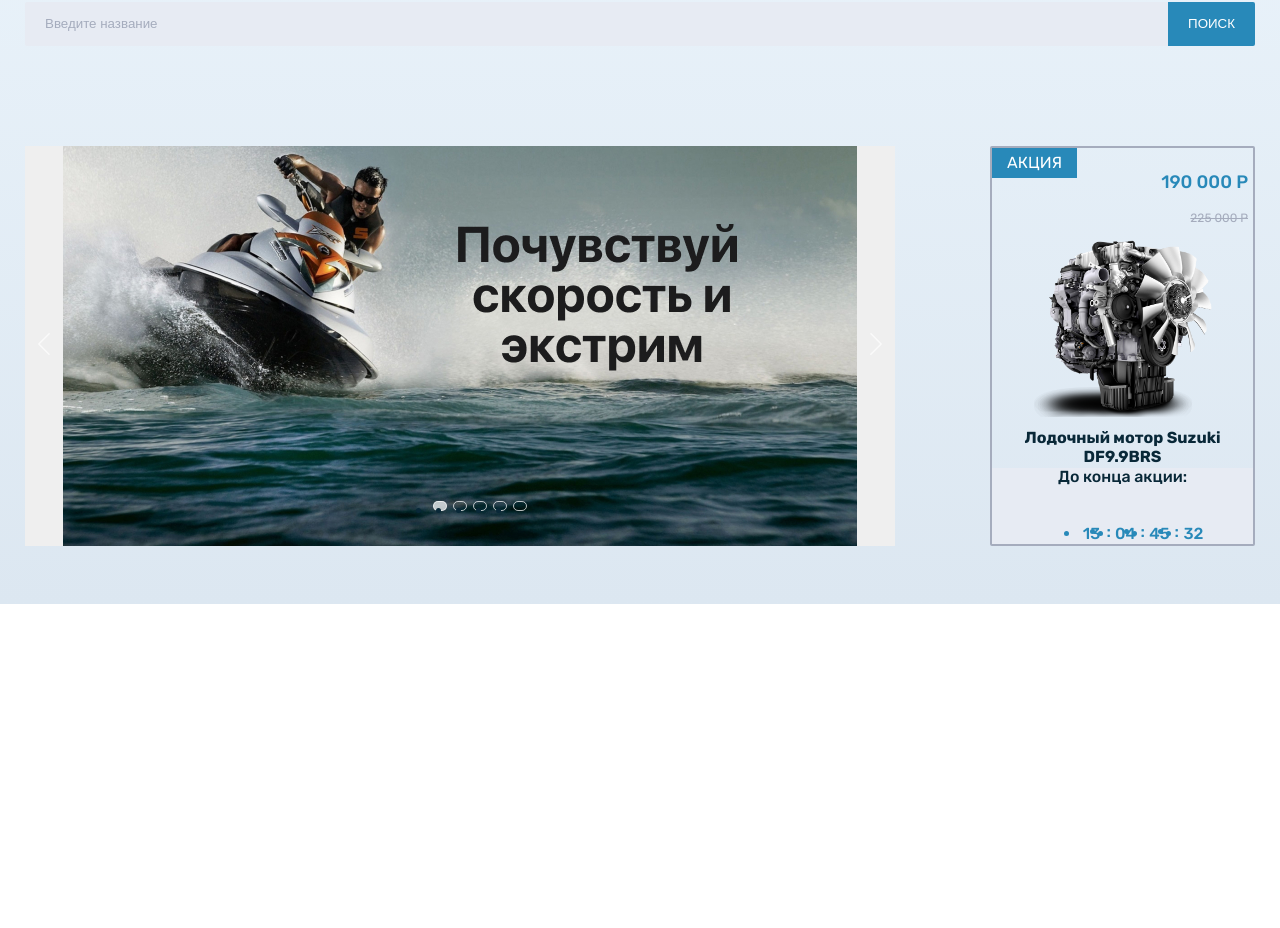
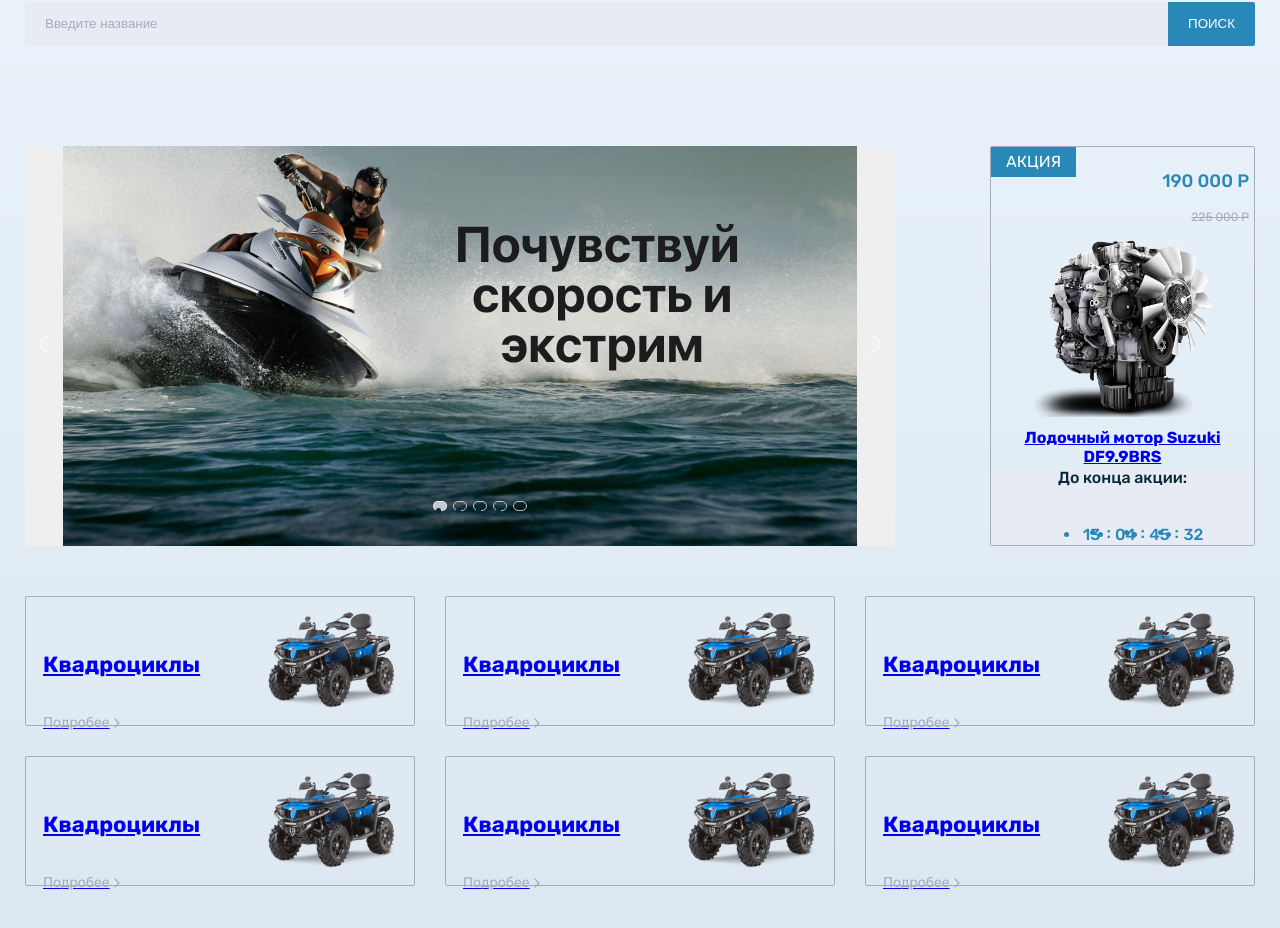
Before and after one commit to St1llSane/DriveShop, a React (Vite) app: page / in a window 1280 px wide. Shown: the part 344-1272 px from the top of the page. Before the commit the page ends 948 px from the top, so only its background shows below. Built offline with nearby package versions, Linux system fonts and the light colour scheme.

Commit message:
categories

```diff
--- a/package.json
+++ b/package.json
@@ -9,9 +9,11 @@
     "preview": "vite preview"
   },
   "dependencies": {
+    "@reduxjs/toolkit": "^1.9.2",
     "react": "^18.2.0",
     "react-dom": "^18.2.0",
     "react-icons": "^4.7.1",
+    "react-redux": "^8.0.5",
     "react-router-dom": "^6.8.0",
     "sass": "^1.57.1"
   },
--- /dev/null
+++ b/src/components/Categories.jsx
@@ -0,0 +1,73 @@
+import { IoIosArrowForward } from 'react-icons/io'
+import '../styles/c_styles/categories.scss'
+
+const Categories = () => {
+  return (
+    <section className="categories">
+      <div className="categories__wrapper">
+        <a className="categories__wrapper-item" href="#">
+          <div className="categories__wrapper-item_info">
+            <h5>Квадроциклы</h5>
+            <span>
+              Подробее
+              <IoIosArrowForward />
+            </span>
+          </div>
+          <img src="./images/categories/atv.png" alt="atv" />
+        </a>
+        <a className="categories__wrapper-item" href="#">
+          <div className="categories__wrapper-item_info">
+            <h5>Квадроциклы</h5>
+            <span>
+              Подробее
+              <IoIosArrowForward />
+            </span>
+          </div>
+          <img src="./images/categories/atv.png" alt="atv" />
+        </a>
+        <a className="categories__wrapper-item" href="#">
+          <div className="categories__wrapper-item_info">
+            <h5>Квадроциклы</h5>
+            <span>
+              Подробее
+              <IoIosArrowForward />
+            </span>
+          </div>
+          <img src="./images/categories/atv.png" alt="atv" />
+        </a>
+        <a className="categories__wrapper-item" href="#">
+          <div className="categories__wrapper-item_info">
+            <h5>Квадроциклы</h5>
+            <span>
+              Подробее
+              <IoIosArrowForward />
+            </span>
+          </div>
+          <img src="./images/categories/atv.png" alt="atv" />
+        </a>
+        <a className="categories__wrapper-item" href="#">
+          <div className="categories__wrapper-item_info">
+            <h5>Квадроциклы</h5>
+            <span>
+              Подробее
+              <IoIosArrowForward />
+            </span>
+          </div>
+          <img src="./images/categories/atv.png" alt="atv" />
+        </a>
+        <a className="categories__wrapper-item" href="#">
+          <div className="categories__wrapper-item_info">
+            <h5>Квадроциклы</h5>
+            <span>
+              Подробее
+              <IoIosArrowForward />
+            </span>
+          </div>
+          <img src="./images/categories/atv.png" alt="atv" />
+        </a>
+      </div>
+    </section>
+  )
+}
+
+export default Categories
--- a/src/components/Intro.jsx
+++ b/src/components/Intro.jsx
@@ -131,10 +131,10 @@ const Intro = () => {
             <span>225 000 p</span>
           </div>
         </div>
-        <div className="intro-stock__content">
+        <a className="intro-stock__content" href="#">
           <img src="./images/items/engine2.png" alt="engine" />
           <h5>Лодочный мотор Suzuki DF9.9BRS</h5>
-        </div>
+        </a>
         <div className="intro-stock__bottom">
           <p>До конца акции:</p>
           <ul className="intro-stock__bottom_timer">
--- a/src/pages/Main.jsx
+++ b/src/pages/Main.jsx
@@ -1,5 +1,6 @@
 import Intro from '../components/Intro'
 import Search from '../components/Search'
+import Categories from '../components/Categories'
 import '../styles/c_styles/main.scss'
 
 const Main = () => {
@@ -9,6 +10,7 @@ const Main = () => {
         <Search />
         <Intro />
       </div>
+			<Categories />
     </main>
   )
 }
--- /dev/null
+++ b/src/styles/c_styles/categories.scss
@@ -0,0 +1,61 @@
+@import '../vars.scss';
+
+.categories {
+  padding: 0 0 50px 0;
+
+  &__wrapper {
+    display: grid;
+    grid-template-columns: repeat(3, minmax(350px, 1fr));
+    grid-template-rows: repeat(2, 130px);
+		justify-content: space-between;
+		gap: 30px;
+
+    &-item {
+      display: flex;
+      justify-content: space-between;
+      align-items: center;
+      gap: 5px;
+      border: 1px solid $c-d-grey;
+      border-radius: $b-r-small;
+      padding: 17px;
+			transition: $def-transition;
+
+			&:hover {
+				box-shadow: 0 1px 15px $c-d-grey;
+				border-color: transparent;
+			}
+
+      &:hover &_info h5 {
+        color: $c-accent-blue;
+      }
+
+			&:hover &_info span svg {
+				transform: translateX(4px);
+			}
+
+      &_info {
+        display: flex;
+        flex-direction: column;
+        justify-content: space-between;
+        height: 100%;
+
+        h5 {
+          font-size: $f-huge;
+          transition: $def-transition;
+        }
+
+        span {
+          color: $c-d-grey;
+          font-size: $f-small;
+					display: flex;
+					align-items: center;
+
+					svg {
+						font-size: $f-small;
+						transition: $def-transition;
+					}
+        }
+      }
+    }
+  }
+}
--- a/src/styles/c_styles/intro.scss
+++ b/src/styles/c_styles/intro.scss
@@ -120,7 +120,7 @@
   }
 
 	&-stock {
-		border: 2px solid $c-d-grey;
+		border: 1px solid $c-d-grey;
 		display: flex;
 		flex-direction: column;
 		justify-content: space-between;
@@ -164,6 +164,10 @@
 		&__content {
 			text-align: center;
 
+			&:hover h5 {
+				color: $c-accent-blue;
+			}
+
 			img {
 				width: 230px;
 			}
@@ -173,6 +177,7 @@
 				font-weight: 700;
 				max-width: 200px;
 				margin: 0 auto;
+				transition: $def-transition;
 			}
 		}
 
```
Also changed, not shown: src/redux/store.js (added), 1 other file (tests, documents, lock files or other folders).
